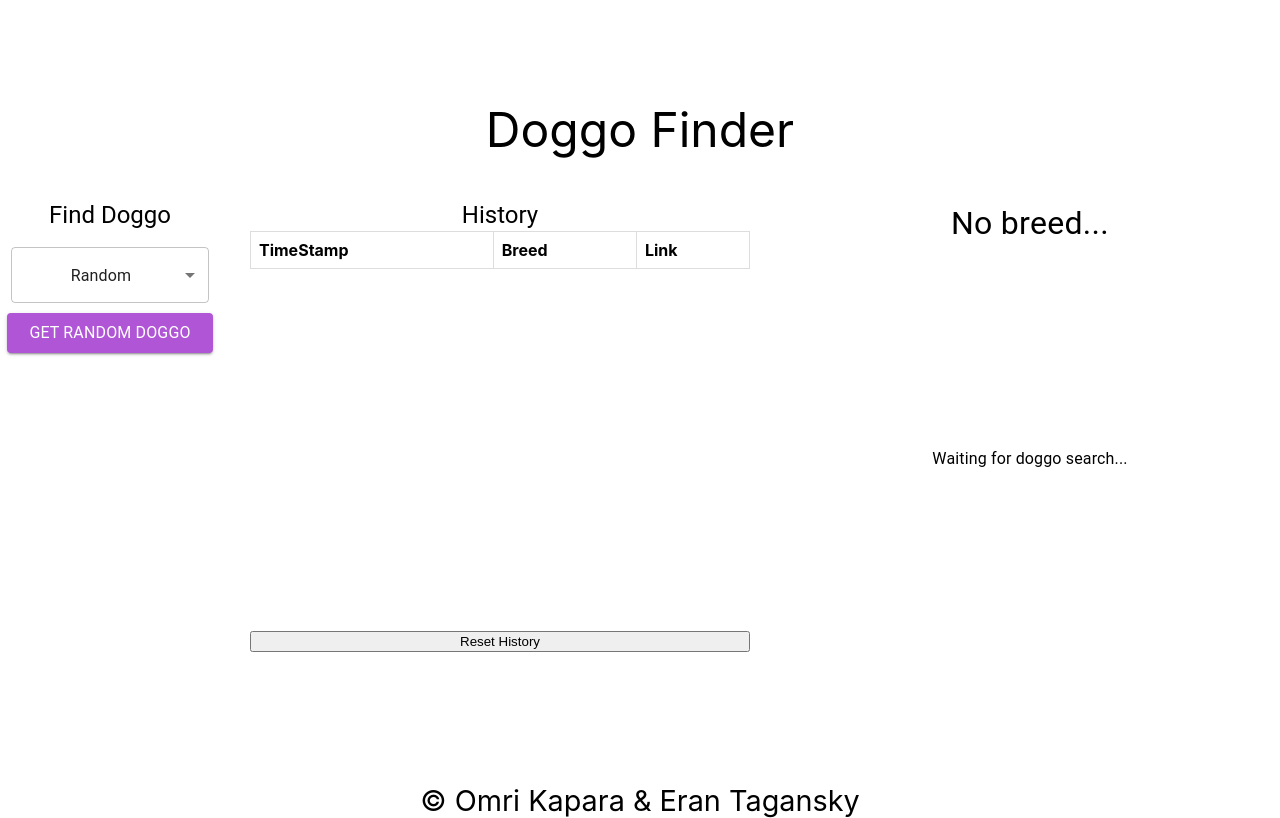
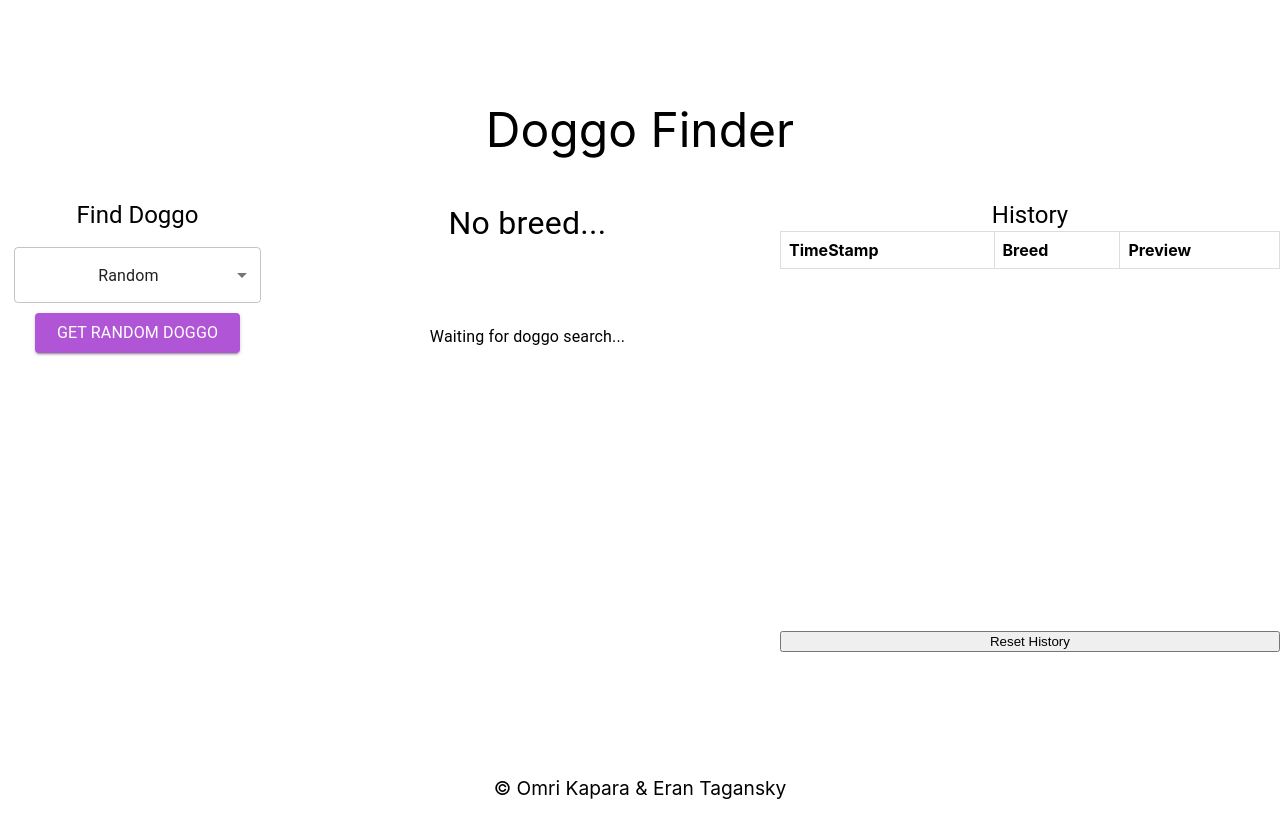
Before and after one commit to omrikapara1/Psi-Redux-Practice, a React (Vite) app: page / in a window 1280 px wide. Built offline with nearby package versions, Linux system fonts and the light colour scheme.

Commit message:
refactor

```diff
--- a/src/components/body/DogCard.tsx
+++ b/src/components/body/DogCard.tsx
@@ -6,59 +6,47 @@ import { useAppDispatch, useAppSelector } from 'store/store';
 
 import { useStyles } from './DogCardStyles';
 
-
 export const DogCard = () => {
     const { classes } = useStyles();
     const dogPic = useAppSelector((state) => state.currentDog.image);
     const loading = useAppSelector((state) => state.currentDog.loading);
-  const errorMessage = useAppSelector((state) => state.currentDog.errorMessage);
+    const errorMessage = useAppSelector(
+        (state) => state.currentDog.errorMessage
+    );
     const dogBreed = useAppSelector((state) => state.currentDog.breed);
     const dispatch = useAppDispatch();
 
-  const cardImage = (src: string) =>
+    return (
+        <div className={classes.root}>
+            <Typography className={classes.breed}>
+                {loading
+                    ? 'loading...'
+                    : dogBreed && !errorMessage
+                    ? dogBreed
+                    : 'No breed...'}
+            </Typography>
+            {dogPic && (
                 <div className={classes.image}>
                     <img
-        alt="doggo"
+                        alt='doggo'
                         className={classes.img}
-        onLoad={() => dispatch(currentLoadingState({ loading: false }))}
-        src={src}
-      >
-      </img>
+                        onLoad={() => {
+                            dispatch(currentLoadingState({ loading: false }));
+                        }}
+                        src={dogPic}
+                    />
                 </div>
-
-  const cardError = (message: string) => <Typography>{message}</Typography>
-
-  const cardBreed = (message: string) => <Typography className={classes.breed}>{message}</Typography>
-
-  return (
-    <div className={classes.root}>
-      {
-        dogBreed && !errorMessage ?
-        cardBreed(dogBreed) :
-        cardBreed('No breed...')
-      }
-      {
-        dogPic ?
-          cardImage(dogPic) :
-          ''
-      }
+            )}
             <div className={classes.cardContent}>
-        {
-          !loading && !dogPic && !errorMessage ?
-            <Typography>Waiting for doggo search...</Typography> :
-            ''
-        }
-        {
-          loading ?
-            <CircularProgress size="80px" color="primary"></CircularProgress> :
-            ''
-        }
-        {
-          errorMessage && !dogPic && !loading ?
-            cardError(errorMessage) :
-            ''
-        }
+                {loading && <CircularProgress size='80px' color='primary' />}
+                {!dogPic &&
+                    !loading &&
+                    (errorMessage ? (
+                        <Typography>{errorMessage}</Typography>
+                    ) : (
+                        <Typography>Waiting for doggo search...</Typography>
+                    ))}
             </div>
         </div>
     );
-}
+};
--- a/src/components/body/DogCardStyles.ts
+++ b/src/components/body/DogCardStyles.ts
@@ -1,27 +1,33 @@
 import { makeStyles } from 'tss-react/mui';
 
 export const useStyles = makeStyles({
-  name: 'dogCard'
+    name: 'dogCard',
 })({
     root: {
-      minWidth: 500,
-      minHeight: 500,
+        // minWidth: 500,
+        // minHeight: 500,
     },
     cardContent: {
-      display: 'flex',
-      alignItems: 'center',
-      justifyContent: 'center',
-      marginTop: '40%'
+        display: 'flex',
+        alignItems: 'center',
+        justifyContent: 'center',
+        marginTop: '40%',
     },
     image: {
-      height: 0,
-      paddingTop: '0%'
+        height: 0,
+        paddingTop: '0%',
     },
     img: {
-      width: 500,
-      height: 500
+        width: '50vmin',
+        height: '50vmin',
+        // '--b': '5px',
+        padding: 10,
+        background:
+            'conic-gradient(from 90deg at top 5px left 5px, #0000 90deg, #b96920 0) 0 0',
+        backgroundSize: '50px 50px',
+        backgroundRepeat: 'no-repeat',
     },
     breed: {
-      fontSize: '2em'
-    }
-  });
+        fontSize: '2em',
+    },
+});
--- a/src/components/body/HistoryCard.tsx
+++ b/src/components/body/HistoryCard.tsx
@@ -2,29 +2,39 @@ import Typography from '@mui/material/Typography';
 
 import { useAppDispatch, useAppSelector } from 'store/store';
 import { DogHistoryData, resetHistory } from 'store/slices/dogHistory';
-import { currentImage, resetCurrent, currentBreed } from 'store/slices/currentDog';
+import {
+    currentImage,
+    resetCurrent,
+    currentBreed,
+} from 'store/slices/currentDog';
 
 import { useStyles } from './HistoryStyles';
 
 export const HistoryCard = () => {
-  const { classes } = useStyles();
+    const { classes, cx } = useStyles();
     const dispatch = useAppDispatch();
-  const dogHistory = useAppSelector((state) => state.dogHistory.dogs)
+    const dogHistory = useAppSelector((state) => state.dogHistory.dogs);
+    const currentDogImage = useAppSelector((state) => state.currentDog.image);
 
-  const onRowClick = ({ breedName, photoLink, timeStamp }: DogHistoryData) => {
-    dispatch(currentImage({image: photoLink}))
-    dispatch(currentBreed({breed: breedName}))
+    const onRowClick = ({
+        breedName,
+        photoLink,
+    }: Pick<DogHistoryData, 'breedName' | 'photoLink'>) => {
+        dispatch(currentImage({ image: photoLink }));
+        dispatch(currentBreed({ breed: breedName }));
     };
 
     const onReset = () => {
-    dispatch(resetHistory())
-    dispatch(resetCurrent())
+        dispatch(resetHistory());
+        dispatch(resetCurrent());
     };
 
     return (
         <div className={classes.root}>
             <div>
-        <Typography variant="h5" component="h2">History</Typography>
+                <Typography variant='h5' component='h2'>
+                    History
+                </Typography>
             </div>
             <div className={classes.cardContent}>
                 {
@@ -33,21 +43,46 @@ export const HistoryCard = () => {
                             <tr>
                                 <th className={classes.cell}>TimeStamp</th>
                                 <th className={classes.cell}>Breed</th>
-                <th className={classes.cell}>Link</th>
+                                <th className={classes.cell}>Preview</th>
                             </tr>
                         </thead>
                         <tbody>
-              {
-                dogHistory.map(({ breedName, photoLink, timeStamp }) => (
-                  <tr key={timeStamp} className={classes.row} onClick={()=>onRowClick({ breedName, photoLink, timeStamp })}>
-                    <td className={classes.cell}>{new Date(timeStamp).toString()}</td>
-                    <td className={classes.cell}>{breedName}</td>
+                            {dogHistory
+                                .slice()
+                                .reverse()
+                                .map(({ breedName, photoLink, timeStamp }) => (
+                                    <tr
+                                        key={photoLink + timeStamp}
+                                        className={cx(classes.row, {
+                                            [classes.selectedRow]:
+                                                photoLink === currentDogImage,
+                                        })}
+                                        onClick={() =>
+                                            onRowClick({
+                                                breedName,
+                                                photoLink,
+                                            })
+                                        }
+                                    >
                                         <td className={classes.cell}>
-                      <a href={photoLink} target="_blank">open img</a>
+                                            {new Date(timeStamp)
+                                                .toString()
+                                                .substring(0, 24)}
+                                        </td>
+                                        <td className={classes.cell}>
+                                            {breedName}
+                                        </td>
+                                        <td className={classes.cell}>
+                                            <img
+                                                src={photoLink}
+                                                style={{
+                                                    height: 25,
+                                                    width: 25,
+                                                }}
+                                            />
                                         </td>
                                     </tr>
-                ))
-              }
+                                ))}
                         </tbody>
                     </table>
                 }
--- a/src/components/homePage.tsx
+++ b/src/components/homePage.tsx
@@ -2,29 +2,25 @@ import { Container } from '@mui/material';
 
 import { useStyles } from './homePageStyles';
 import { DogCard } from './body/DogCard';
-import { ExampleCard } from './body/FinderCard';
+import { FinderCard } from './body/FinderCard';
 import { HistoryCard } from './body/HistoryCard';
-
-
 
 const HomePage = () => {
     const { classes } = useStyles();
 
     return (
         <div>
-      <div className={classes.title}>
-        Doggo Finder
-      </div>
+            <div className={classes.title}>Doggo Finder</div>
             <div className={classes.root}>
-        <ExampleCard />
+                <FinderCard />
+                <DogCard />
                 <HistoryCard />
-        <DogCard />
             </div>
             <div className={classes.credit}>
                 {'© Omri Kapara & Eran Tagansky'}
             </div>
         </div>
     );
-}
+};
 
 export default HomePage;
--- a/src/components/homePageStyles.ts
+++ b/src/components/homePageStyles.ts
@@ -1,14 +1,13 @@
 import { makeStyles } from 'tss-react/mui';
 
-export const useStyles = makeStyles()({
+export const useStyles = makeStyles({ name: 'homePage' })({
     root: {
-      textAlign: "center",
+        textAlign: 'center',
         display: 'flex',
         alignItems: 'start',
-      justifyContent: 'center',
+        justifyContent: 'space-between',
         height: '73vh',
         width: '100%',
-      gap: '30px'
     },
     title: {
         fontSize: '3em',
@@ -17,7 +16,11 @@ export const useStyles = makeStyles()({
         marginBottom: '40px',
     },
     credit: {
-      fontSize: '1.8em',
-      textAlign: 'center'
-    }
+        fontSize: '1.2em',
+        position: 'fixed',
+        width: '100vw',
+        bottom: 0,
+        backgroundColor: 'white',
+        textAlign: 'center',
+    },
 });
--- a/src/store/slices/currentDog.ts
+++ b/src/store/slices/currentDog.ts
@@ -2,43 +2,60 @@ import { PayloadAction, createSlice } from '@reduxjs/toolkit';
 
 export interface IDogState {
     image: string;
+    breed: string;
     loading: boolean;
     errorMessage: string;
-  breed: string;
 }
 
 const initialDogState: IDogState = {
     image: '',
+    breed: '',
     loading: false,
     errorMessage: '',
-  breed: ''
 };
 
 const currentDog = createSlice({
     name: 'currentDog',
     initialState: initialDogState,
     reducers: {
-    currentImage: (state, action: PayloadAction<Pick<IDogState, 'image'>>) => {
-        state.image = action.payload.image
-        state.errorMessage = ''
+        currentImage: (
+            state,
+            action: PayloadAction<Pick<IDogState, 'image'>>
+        ) => {
+            state.image = action.payload.image;
+            state.errorMessage = '';
         },
-    currentLoadingState: (state, action: PayloadAction<Pick<IDogState, 'loading'>>) => {
-      state.loading = action.payload.loading
-
+        currentLoadingState: (
+            state,
+            action: PayloadAction<Pick<IDogState, 'loading'>>
+        ) => {
+            state.loading = action.payload.loading;
         },
-    currentErrorState: (state, action: PayloadAction<Pick<IDogState, 'errorMessage'>>) => {
+        currentErrorState: (
+            state,
+            action: PayloadAction<Pick<IDogState, 'errorMessage'>>
+        ) => {
             state.errorMessage = action.payload.errorMessage;
-        state.image = ''
+            state.image = '';
         },
-    currentBreed: (state, action: PayloadAction<Pick<IDogState, 'breed'>>) => {
-      state.breed = action.payload.breed
+        currentBreed: (
+            state,
+            action: PayloadAction<Pick<IDogState, 'breed'>>
+        ) => {
+            state.breed = action.payload.breed;
         },
         resetCurrent: () => {
-      return {...initialDogState}
-    }
-  }
-})
+            return { ...initialDogState };
+        },
+    },
+});
 
-export const { currentImage, currentLoadingState, currentErrorState, currentBreed, resetCurrent } = currentDog.actions;
+export const {
+    currentImage,
+    currentLoadingState,
+    currentErrorState,
+    currentBreed,
+    resetCurrent,
+} = currentDog.actions;
 
 export default currentDog.reducer;
```
Also changed, not shown: src/components/body/FinderCard.tsx (+44 -37 lines), src/components/body/HistoryStyles.ts (+12 -5 lines). Lines whose indentation alone changed are shown as unchanged.
